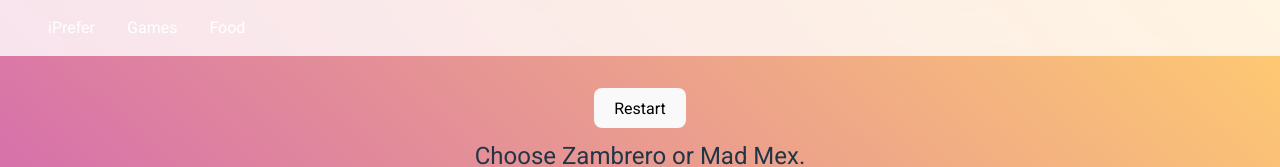
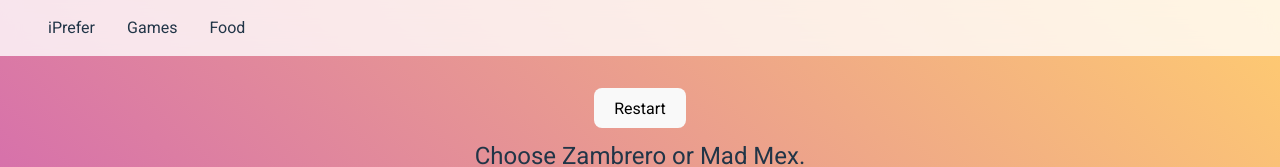
Before and after one commit to chhaymatt/iPrefer, a React (Vite) app: page /iPrefer/food in a window 1280 px wide. Shown: the top 167 px of the page. Built offline with nearby package versions, Linux system fonts and the light colour scheme.

Commit message:
Changing light/dark mode

```diff
--- a/src/components/Home/Home.module.scss
+++ b/src/components/Home/Home.module.scss
@@ -4,6 +4,7 @@
 	flex-direction: column;
 	align-items: center;
 	padding: 3rem;
+    max-width: 75vw;
 }
 
 h3 {
@@ -11,11 +12,19 @@
 }
 
 .Link {
-    text-align: center;
-    margin: 1rem;
-    padding: 2rem 4rem;
-    width: 200px;
-    border-radius: 1rem;
-    border: 1px solid;
+	text-align: center;
+	margin: 1rem;
+	padding: 2rem 4rem;
+	width: 200px;
+	border-radius: 1rem;
+	background-color: #363636;
+	border: 1px solid #363636;
 
+    &:hover {
+        border: 1px solid;
+    }
+	@media (prefers-color-scheme: light) {
+		background-color: rgba(255, 255, 255, 0.8);
+		color: #363636;
+	}
 }
--- a/src/components/Home/Home.tsx
+++ b/src/components/Home/Home.tsx
@@ -10,6 +10,7 @@
 				one is found.
 			</p>
 			<h3>Categories</h3>
+            <p>Get started by clicking on one of the categories below.</p>
 			<NavLink className={styles.Link} to="/iPrefer/games">
 				Games
 			</NavLink>
--- a/src/index.css
+++ b/src/index.css
@@ -27,7 +27,7 @@
 
 a {
 	font-weight: 500;
-	color: #ffffff;
+	color: #f9f9f9;
 	text-decoration: inherit;
 }
 a:hover {
@@ -57,10 +57,16 @@
 	:root {
 		color: #213547;
 		background-color: #eaeaea;
+		background-image: linear-gradient(
+			43deg,
+			#4158d0 0%,
+			#c850c0 25%,
+			#ffcc70 100%
+		);
 	}
 
 	a {
-		color: rgb(255, 255, 255);
+		color: #213547;
 	}
 	a:hover {
 		color: #5d93fe;
```
